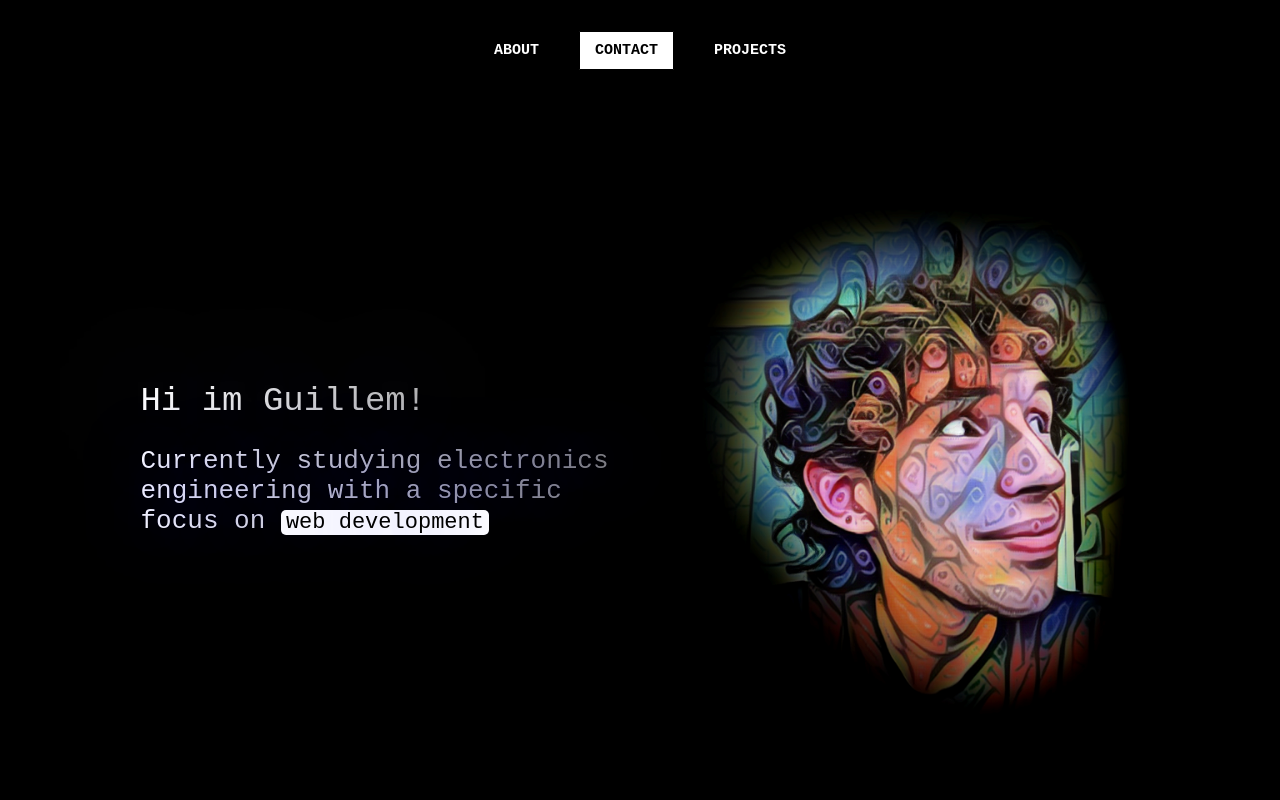
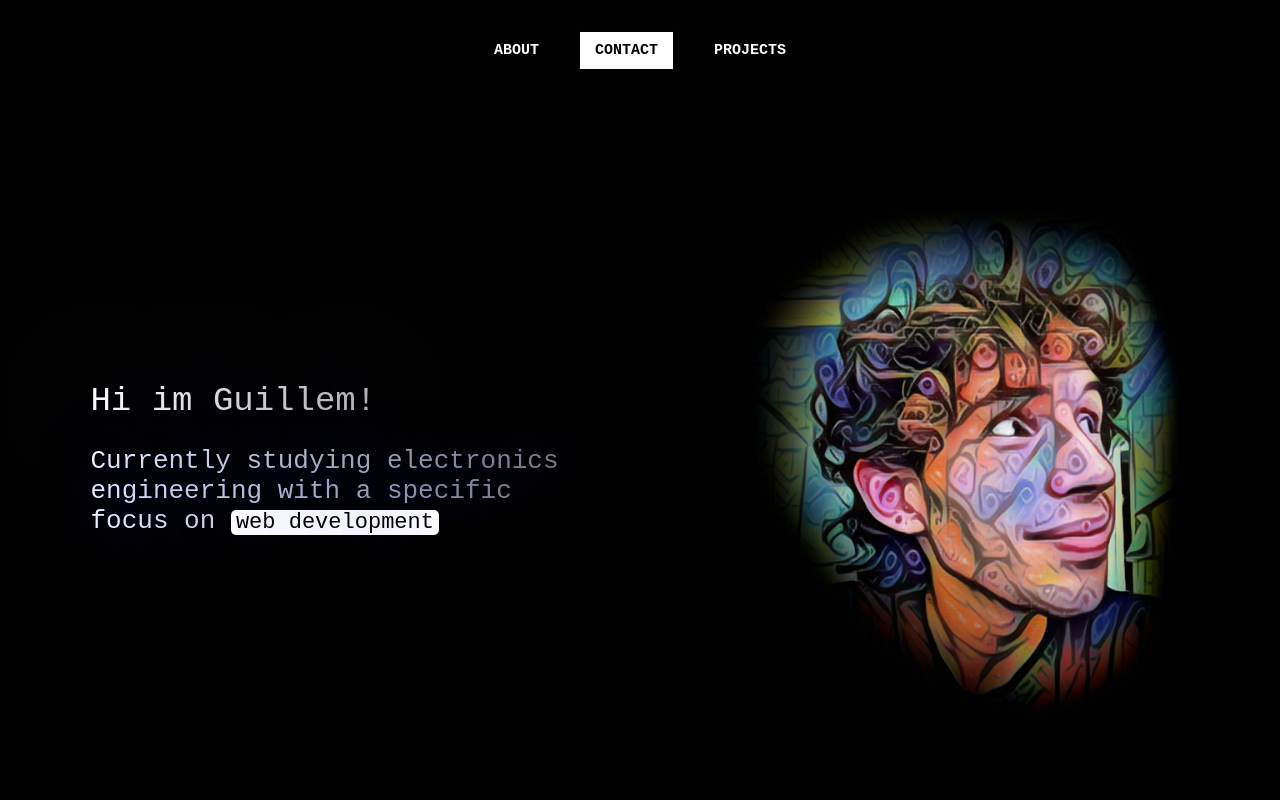
Before and after one commit to guillemsenabre/Portfolio-React, a React (Create React App) app in the folder frontend/: page / in a window 1280 px wide. Shown: the top 800 px of the page. Built offline with nearby package versions, Linux system fonts and the light colour scheme.

Commit message:
Add text and img in new content div

```diff
--- a/frontend/src/App.js
+++ b/frontend/src/App.js
@@ -1,9 +1,8 @@
 import './styles/App.css';
 import Header from './components/Header.js';
-import Image1 from './components/Image1.js';
-import Text1 from './components/MainText.js';
 import Skills from './components/Skills';
 import Projects from './components/Projects';
+import Content from './components/Content';
 
 function App() {
   return (
@@ -11,8 +10,7 @@ function App() {
       <Header />
 
       <div className = "contentContainer">
-        <Text1 />
-        <Image1 />
+        <Content />
       </div>
         <Skills />
         <Projects />
--- /dev/null
+++ b/frontend/src/components/Content.js
@@ -0,0 +1,15 @@
+import '../styles/Content.css';
+import Text1 from './ContentC/MainText.js';
+import Image1 from './ContentC/Image1.js';
+
+
+function Content() {
+  return (
+    <div className = "contentContainer">
+        <Text1 />
+        <Image1 />
+    </div>
+  );
+}
+
+export default Content;
--- a/frontend/src/components/Image1.js
+++ b/frontend/src/components/ContentC/Image1.js
@@ -1,4 +1,4 @@
-import "../styles/Images.css"
+import "../../styles/ContentCss/Image1.css"
 
 function Image1() {
     return (
--- a/frontend/src/components/MainText.js
+++ b/frontend/src/components/ContentC/MainText.js
@@ -1,5 +1,5 @@
 import { useState, useEffect } from 'react';
-import '../styles/MainText.css';
+import '../../styles/ContentCss/MainText.css';
 
 const words = ['robotics', 'web development', 'deep learning']; // Add more words here
 
--- a/frontend/src/styles/App.css
+++ b/frontend/src/styles/App.css
@@ -4,7 +4,7 @@
     min-height: 100vh;
 }
 
-.contentContainer {
+.appContainer {
     height: 90vh;
     display: flex;
     flex: 0 0 auto;
--- /dev/null
+++ b/frontend/src/styles/Content.css
@@ -0,0 +1,9 @@
+.contentContainer {
+    width: 100%;
+    height: 90vh;
+    display: flex;
+    justify-content: space-around;
+    align-items: center;
+    color: white;
+    font-weight: lighter;
+}
--- /dev/null
+++ b/frontend/src/styles/ContentCss/Image1.css
@@ -0,0 +1,4 @@
+.gui_cube {
+    width: 450px;
+    height: auto;
+  }
--- a/frontend/src/styles/Images.css
+++ b/frontend/src/styles/Images.css
@@ -1,9 +1,3 @@
-.gui_cube {
-    width: 450px;
-    height: auto;
-  }
-
-
 .html_img {
   height: 6vh;
   padding: 20px;
```
Also changed, not shown: frontend/src/styles/ContentCss/MainText.css (renamed from frontend/src/styles/MainText.css).
